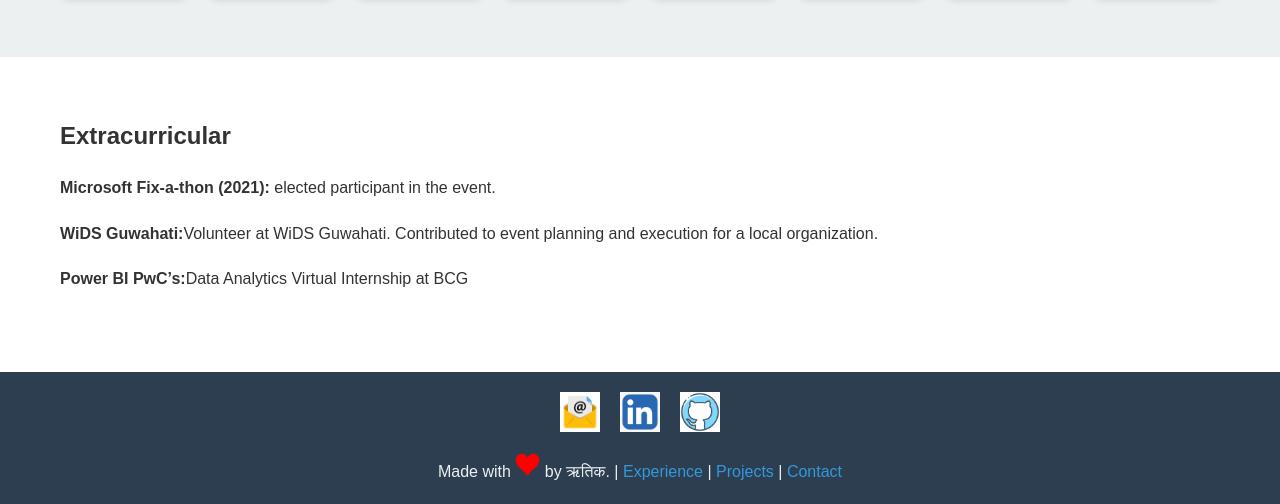
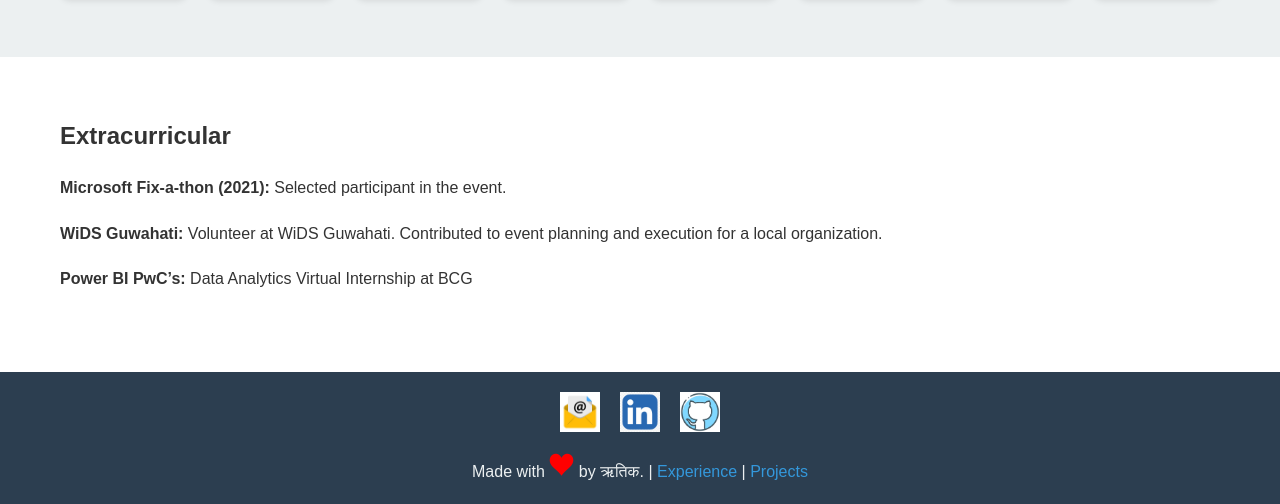
Before and after one commit to ritikkumarjain/ritikkumarjain.github.io, a plain HTML site: page index.html in a window 1280 px wide. Shown: the part 2385-2889 px from the top of the page. Drawn offline with Linux system fonts and the light colour scheme.

Commit message:
C2: Corrected spacing at Extras and Removed Contacts from footer

```diff
--- a/index.html
+++ b/index.html
@@ -163,14 +163,14 @@
             <div class="container">
                 <h2>Extracurricular</h2>
                 <div class="extracurricular-item">
-                    <p><strong>Microsoft Fix-a-thon (2021):</strong> elected participant in the event.</p>
+                    <p><strong>Microsoft Fix-a-thon (2021):</strong> Selected participant in the event.</p>
                 </div>
                 <div class="extracurricular-item">
-                    <p><strong>WiDS Guwahati:</strong>Volunteer at WiDS Guwahati. Contributed to event planning and
+                    <p><strong>WiDS Guwahati:</strong> Volunteer at WiDS Guwahati. Contributed to event planning and
                         execution for a local organization.</p>
                 </div>
                 <div class="extracurricular-item">
-                    <p><strong>Power BI PwC’s:</strong>Data Analytics Virtual Internship at BCG</p>
+                    <p><strong>Power BI PwC’s:</strong> Data Analytics Virtual Internship at BCG</p>
                 </div>
             </div>
         </section>
@@ -182,7 +182,7 @@
                     <a href="https://github.com/ritikkumarjain" target="_blank"><img src="./images/github.png" width="40" alt="Github" class="raise" ></a>
                 </div>
                 <p>Made with <img src="./images/love.png" width="25" class="heartbeat" alt ="hearbeat"> by ऋतिक. | <a href="#experience">Experience</a> | <a
-                        href="#projects">Projects</a> | <a href="#contact">Contact</a></p>
+                        href="#projects">Projects</a></p>
             </div>
         </footer>
         <script> // Smooth scrolling for anchor links document.querySelectorAll('a[href^="#"]').forEach(anchor => { anchor.addEventListener('click', function (e) { e.preventDefault(); document.querySelector(this.getAttribute('href')).scrollIntoView({ behavior: 'smooth' }); }); }); </script>
```
